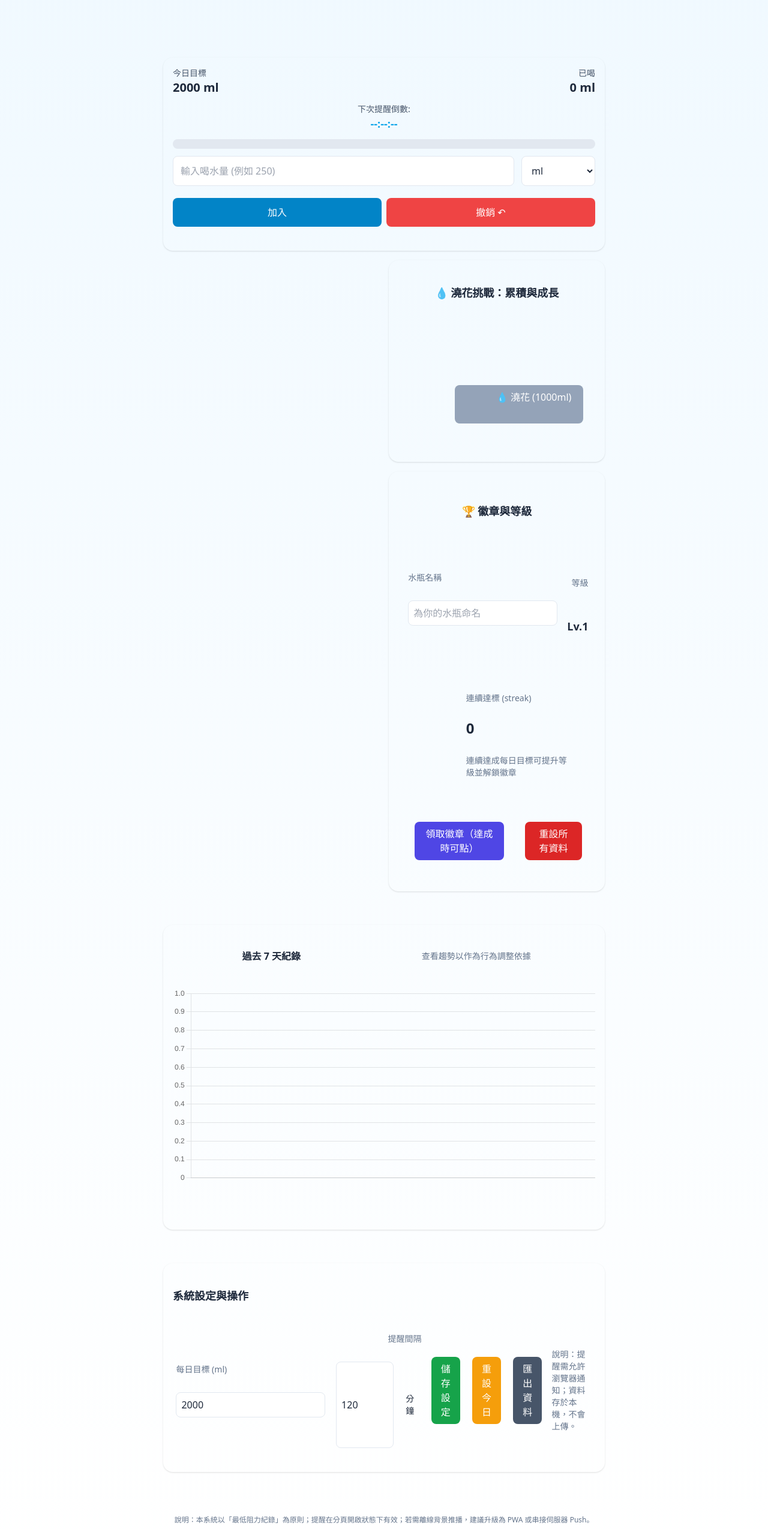
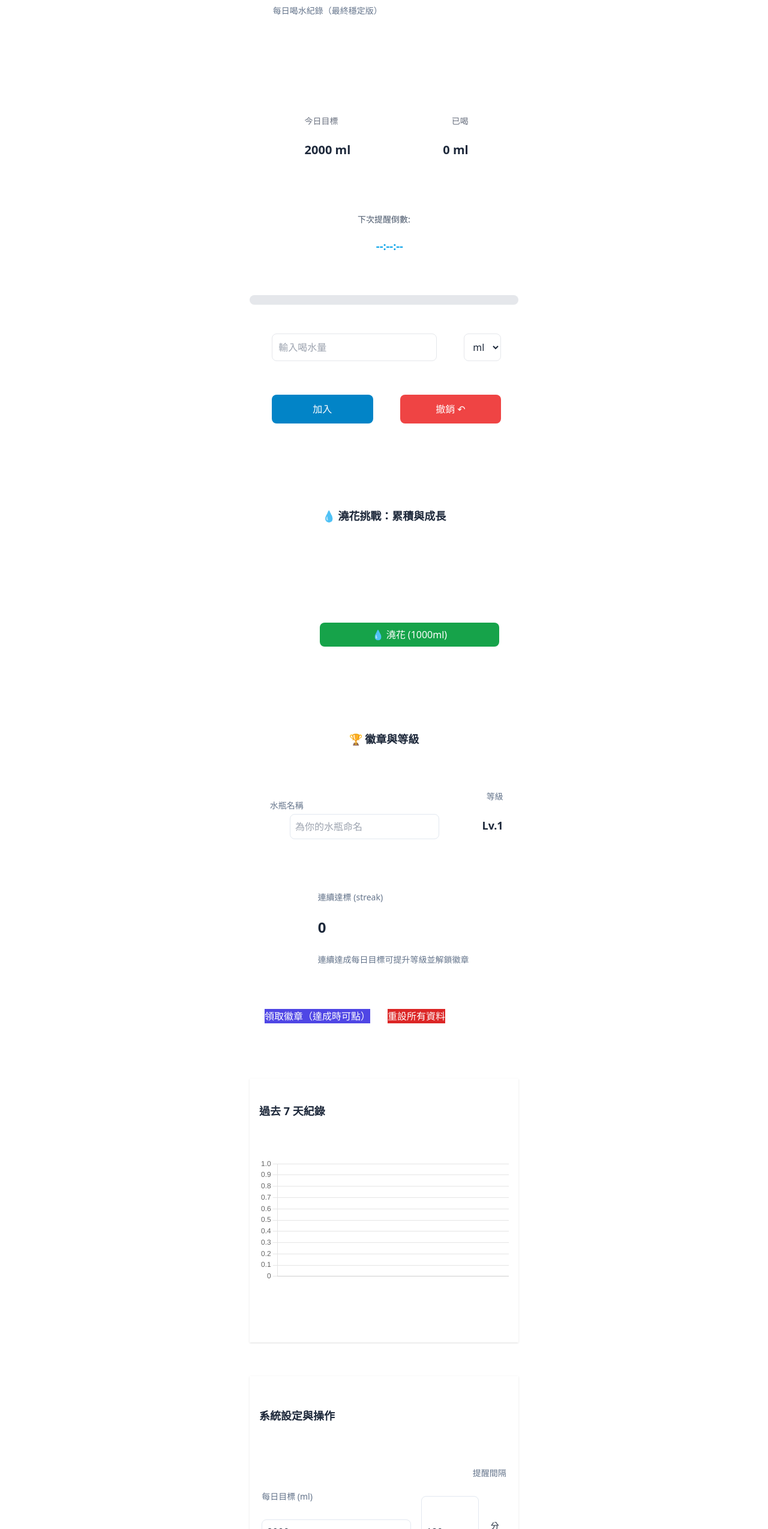
Before and after one commit to awabd9/Baby_Water_Gemini, a plain HTML site: page index.html in a window 1280 px wide. Shown: the part 112-2661 px from the top of the page at 60% size. Drawn offline with nearby package versions, Linux system fonts and the light colour scheme.

Commit message:
Update index.html

```diff
--- a/index.html
+++ b/index.html
@@ -10,124 +10,112 @@
 <script src="https://cdn.jsdelivr.net/npm/lottie-web@5.10.1/build/player/lottie.min.js"></script>
 
 <style>
-    /* 全局 CSS 重置 */
+  /* 採納 GPT 的手機友好 CSS 鎖定 */
   * {
     box-sizing: border-box;
   }
-    /* 核心佈局鎖定：確保 BODY 無邊界、無溢出，並強制置中 */
-    body {
+  html, body {
     margin: 0;
     padding: 0;
-        overflow-x: hidden !important;
-        display: flex;
-        justify-content: center; /* 讓主容器強制置中 */
-        min-height: 100vh;
     width: 100%;
-        color: #111827; /* 確保淺色背景下的主體文字是深色 */
+    overflow-x: hidden;
+    background-color: #f3f4f6;
+    /* 保持 WaterHero 原有風格的背景漸變 */
+    background-image: linear-gradient(to bottom, #eff6ff, #ffffff);
   }
-
-  .glass { backdrop-filter: blur(6px); background: rgba(255,255,255,0.65); }
-  .dark .glass { background: rgba(17,24,39,0.55); }
+  .dark body {
+    background-image: linear-gradient(to bottom, #0f172a, #1e293b);
+  }
+  canvas {
+    max-width: 100% !important;
+    height: auto !important;
+  }
+  .glass {
+    backdrop-filter: blur(8px);
+    background: rgba(255, 255, 255, 0.7);
+    border-radius: 1rem;
+    padding: 1rem;
+  }
+  .dark .glass {
+    background: rgba(17,24,39,0.7);
+  }
   .badge-anim { width: 92px; height: 92px; }
-  .progress-wave { background: linear-gradient(90deg, rgba(255,255,255,0.06), rgba(255,255,255,0)); }
 
   /* 遊戲化區塊 */
-  .water-bucket-wrapper { position: relative; width: 80px; height: 150px; border-radius: 5px 5px 20px 20px; overflow: hidden; }
+  .water-bucket-wrapper { position: relative; width: 80px; height: 150px; border-radius: 5px 5px 20px 20px; overflow: hidden; margin:0 auto; }
   .bucket-outline { position: absolute; top: 0; left: 0; width: 100%; height: 100%; border: 5px solid #a0a0a0; border-top: 10px solid #888; border-radius: 5px 5px 20px 20px; box-sizing: border-box; pointer-events: none; }
   .water-level { position: absolute; bottom: 0; left: 0; width: 100%; height: 0%; background: linear-gradient(to top, #007bff, #4dc3ff); transition: height 0.8s ease-out; border-radius: 0 0 15px 15px; }
-  .flower-garden { display:flex; flex-wrap:wrap; justify-content:center; align-content:flex-start; width:100%; height:150px; overflow-y:auto; padding:5px; border-radius:10px; margin-bottom:10px; border:1px dashed #c4d7e9; background:#f7fff7; }
+  .flower-garden { display:flex; flex-wrap:wrap; justify-content:center; align-content:flex-start; width:100%; height:150px; overflow-y:auto; padding:5px; border-radius:10px; margin-bottom:10px; border:1px dashed #c4d7e9; background:#f7fff7; position:relative; }
   .dark .flower-garden { background:#1a202c; border-color:#4a5568; }
-  .flower-unit { font-size:2em; margin:3px; cursor:default; line-height:1; }
+  .flower-unit { font-size:2em; margin:3px; line-height:1;}
   #gardenMessage { font-size:0.9em; color:#999; padding-top:50px; text-align:center; width:100%; }
-  /* Toast */
-  #toast {
-        position: fixed;
-        right: 20px;
-        bottom: 24px;
-        z-index: 9999;
-        display:flex;
-        flex-direction:column;
-        gap:8px;
-        max-width: 90%;
-        top: auto;
-        left: auto;
-    }
-  .toast-item {
-        background: rgba(0,0,0,0.8);
-        color: #fff;
-        padding:10px 14px;
-        border-radius:8px;
-        min-width:160px;
-        box-shadow: 0 6px 18px rgba(0,0,0,0.2);
-        font-size:14px;
-    }
-    /* 確保按鈕在手機上可以正確堆疊 */
-    .btn-row {
-        display: flex;
-        gap: 0.5rem; /* gap-2 */
-        width: 100%;
-        margin-top: 0.5rem; /* mt-2 */
-    }
+
+    /* 按鈕排版 */
+    .btn-row { display:flex; gap:0.5rem; flex-wrap:wrap; margin-top:0.5rem; }
     .btn-row button {
-        flex: 1 1 50%; /* 讓按鈕平均分配空間 */
-        min-width: 0;
+        flex:1 1 0; /* 確保自動分配寬度 */
+        padding: 0.75rem 0.5rem; /* 縮小左右 padding (px-2) */
+        font-size: 1rem;
     }
 </style>
 </head>
-<body class="bg-gradient-to-b from-sky-50 to-white text-slate-800 min-h-screen">
+<body class="flex flex-col items-center p-4 min-h-screen text-slate-800 dark:text-slate-100">
 
 <div id="toast"></div>
 
-<div class="max-w-3xl mx-auto p-4">
-  <header class="flex items-center justify-between mb-6">
-    <div>
-      <h1 class="text-2xl font-semibold text-slate-800">WaterHero v3.5 💧</h1>     </div>
-    <div class="flex items-center gap-3">
-      <button id="notifyBtn" class="px-3 py-2 rounded-lg glass">提醒</button>
+<div class="w-full max-w-md">
+  <header class="w-full text-center mb-4 flex justify-between items-center">
+    <div class="text-left">
+      <h1 class="text-2xl font-semibold text-blue-600 dark:text-sky-400">WaterHero v3.5 💧</h1>
+      <p class="text-sm text-slate-500 dark:text-slate-300">每日喝水紀錄（最終穩定版）</p>
+    </div>
+    <div class="flex items-center gap-2">
+      <button id="notifyBtn" class="px-3 py-2 rounded-lg glass text-sm active:scale-95">提醒</button>
   </div>
   </header>
 
-  <main class="grid gap-4 md:grid-cols-2">
-    <form id="addForm" onsubmit="event.preventDefault();" novalidate class="md:col-span-2">
-    <section class="p-4 rounded-2xl glass shadow">
-        <div class="flex justify-between items-center mb-3">
-          <div>
-            <div class="text-sm text-slate-600">今日目標</div> <div class="text-xl font-bold"><span id="goalDisplay">2000</span> <span id="unitLabel">ml</span></div>
+<main class="w-full max-w-md flex flex-col gap-4">
+
+  <form id="addForm" onsubmit="event.preventDefault();" novalidate>
+  <section class="glass flex flex-col gap-3">
+      <div class="flex justify-between items-center">
+        <div class="text-left">
+          <div class="text-sm text-gray-500 dark:text-slate-300">今日目標</div>
+          <div class="text-xl font-bold"><span id="goalDisplay">2000</span> ml</div>
         </div>
         <div class="text-right">
-            <div class="text-sm text-slate-600">已喝</div> <div class="text-xl font-bold"><span id="todayTotal">0</span> <span id="unitLabel2">ml</span></div>
+          <div class="text-sm text-gray-500 dark:text-slate-300">已喝</div>
+          <div class="text-xl font-bold"><span id="todayTotal">0</span> ml</div>
         </div>
       </div>
 
-      <div class="w-full text-center text-sm mb-3">
-          <p class="font-medium text-slate-600">下次提醒倒數:</p>
+      <div class="w-full text-center text-sm">
+          <p class="font-medium text-slate-600 dark:text-slate-300">下次提醒倒數:</p>
           <div id="timerDisplay" class="text-lg font-bold text-sky-500">
               --:--:--
           </div>
       </div>
 
-        <div class="w-full h-4 rounded-full bg-slate-200 dark:bg-slate-700 overflow-hidden mb-3">
-          <div id="progressBar" class="h-full bg-sky-400 dark:bg-sky-500 text-right progress-wave" style="width:0%"></div>
+      <div class="w-full bg-gray-200 dark:bg-slate-700 rounded-full h-4 overflow-hidden">
+        <div id="progressBar" class="bg-sky-500 h-4 rounded-full" style="width:0%;"></div>
       </div>
 
-        <div class="flex flex-col gap-3">
-          <div class="flex items-center gap-3">
-            <input id="addInput" type="number" placeholder="輸入喝水量 (例如 250)" class="flex-1 p-3 rounded-lg border border-slate-200 text-slate-800 bg-white">
-            <select id="unitSelect" class="p-3 rounded-lg border border-slate-200 bg-white text-slate-800">
+      <div class="flex items-center gap-2">
+        <input id="addInput" type="number" placeholder="輸入喝水量" class="flex-1 border rounded-lg p-2.5 focus:outline-none focus:ring-2 focus:ring-blue-400 bg-white dark:bg-slate-800">
+        <select id="unitSelect" class="border rounded-lg p-2.5 bg-white dark:bg-slate-800">
           <option value="ml">ml</option>
-              <option value="cup">杯 (250ml)</option>
+          <option value="cup">杯</option>
         </select>
       </div>
 
       <div class="btn-row">
-            <button id="addBtn" class="bg-sky-600 text-white py-3 rounded-lg active:scale-95">加入</button>
-            <button id="undoBtn" class="bg-red-500 text-white py-3 rounded-lg active:scale-95" title="撤銷上一筆記錄">撤銷 ↶</button>
-          </div>
+        <button id="addBtn" class="bg-sky-600 text-white rounded-lg">加入</button>
+        <button id="undoBtn" class="bg-red-500 text-white rounded-lg" title="撤銷上一筆記錄">撤銷 ↶</button>
       </div>
   </section>
   </form>
 
-        <section class="p-4 rounded-2xl glass shadow">
+        <section class="glass">
     <h3 class="font-semibold text-lg mb-3 text-center">💧 澆花挑戰：累積與成長</h3>
     <div class="flex justify-around items-end h-48">
       <div class="water-bucket-wrapper">
@@ -137,14 +125,12 @@
 
       <div class="w-2/3 flex flex-col items-center justify-end h-full">
         <div id="flowerGarden" class="flower-garden"></div>
-          <button id="waterFlowerBtn" disabled class="w-full px-4 py-2 rounded-lg bg-green-600 text-white disabled:bg-slate-400 disabled:cursor-not-allowed mt-2" title="累積 1000ml 水可澆花">
-            💧 澆花 (1000ml)
-          </button>
+        <button id="waterFlowerBtn" disabled class="w-full py-2 rounded-lg bg-green-600 text-white mt-2">💧 澆花 (1000ml)</button>
       </div>
     </div>
   </section>
 
-        <section class="p-4 rounded-2xl glass shadow grid gap-3">
+        <section class="glass flex flex-col gap-3">
     <h3 class="font-semibold text-lg text-center">🏆 徽章與等級</h3>
     <div class="flex items-center justify-between">
       <div>
@@ -166,22 +152,21 @@
       </div>
     </div>
 
-      <div class="flex gap-2">
-        <button id="claimBadge" class="px-4 py-2 rounded-lg bg-indigo-600 text-white">領取徽章（達成時可點）</button>
-        <button id="resetAll" class="px-4 py-2 rounded-lg bg-red-600 text-white">重設所有資料</button>
+    <div class="btn-stack flex-row justify-center">
+      <button id="claimBadge" class="bg-indigo-600 text-white">領取徽章（達成時可點）</button>
+      <button id="resetAll" class="bg-red-600 text-white">重設所有資料</button>
     </div>
   </section>
 
-        <section class="p-4 rounded-2xl glass shadow md:col-span-2">
-      <div class="flex justify-between items-center mb-4">
-        <h3 class="font-semibold">過去 7 天紀錄</h3>
-        <div class="text-sm text-slate-500 dark:text-slate-300">查看趨勢以作為行為調整依據</div>
+    <section class="p-4 glass shadow">
+    <h3 class="font-semibold text-lg mb-4">過去 7 天紀錄</h3>
+    <div class="w-full overflow-hidden">
+      <canvas id="waterChart" class="w-full"></canvas>
     </div>
-      <canvas id="weekChart" height="140"></canvas>
     <div id="historyList" class="mt-3 text-sm text-slate-700 dark:text-slate-300"></div>
   </section>
 
-        <section class="p-4 rounded-2xl glass shadow md:col-span-2">
+    <section class="p-4 glass shadow flex flex-col gap-3">
     <h3 class="font-semibold text-lg">系統設定與操作</h3>
     <div class="flex items-center justify-between">
       <div>
@@ -195,25 +180,24 @@
           <div class="self-center text-sm">分鐘</div>
         </div>
       </div>
+    </div>
 
-      <div class="flex gap-2">
-        <button id="saveSettings" class="px-4 py-2 rounded-lg bg-green-600 text-white">儲存設定</button>
-        <button id="resetToday" class="px-4 py-2 rounded-lg bg-amber-500 text-white">重設今日</button>
-        <button id="exportBtn" class="px-4 py-2 rounded-lg bg-slate-600 text-white">匯出資料</button>
+    <div class="btn-stack flex-row justify-between">
+      <button id="saveSettings" class="bg-green-600 text-white">儲存設定</button>
+      <button id="resetToday" class="bg-amber-500 text-white">重設今日</button>
+      <button id="exportBtn" class="bg-slate-600 text-white">匯出資料</button>
     </div>
-      <div class="text-sm text-slate-500 dark:text-slate-300">說明：提醒需允許瀏覽器通知；資料存於本機，不會上傳。</div>
+    <div class="text-sm text-slate-500 dark:text-slate-300">說明：資料存於本機，不會上傳。</div>
   </section>
 
-    <footer class="text-xs text-slate-500 dark:text-slate-400 mt-4 md:col-span-2">
-      說明：本系統以「最低阻力紀錄」為原則；提醒在分頁開啟狀態下有效；若需離線背景推播，建議升級為 PWA 或串接伺服器 Push。
-    </footer>
 </main>
-</div>
+
+<footer class="text-xs text-gray-400 mt-4 mb-2">© 2025 WaterHero - 穩定版</footer>
+
 
 <script>
 /*
-  WaterHero v2.4 - 最終穩定版
-  修正重點：移除所有 showToast 呼叫，確保靜默運行。
+  WaterHero v3.0 - 最終穩定版 (手機優先佈局)
 */
 
 const LS_KEY = 'waterhero_v1';
@@ -224,7 +208,6 @@ const FINAL_FLOWER_ICON = "🌸";
 /* ---------- Helpers ---------- */
 function isoDate(d = new Date()){ return new Date(d.getFullYear(), d.getMonth(), d.getDate()).toISOString().split('T')[0]; }
 function showToast(msg, timeout = 3000){ console.log("TOAST:", msg); } // 訊息導向 Console
-
 
 /* ---------- state + persistence ---------- */
 function defaultState(){
@@ -287,7 +270,7 @@ const unitLabel2 = document.getElementById('unitLabel2');
 const goalInput = document.getElementById('goalInput');
 const saveSettings = document.getElementById('saveSettings');
 const resetTodayBtn = document.getElementById('resetToday');
-const weekChartCtx = document.getElementById('weekChart');
+const weekChartCtx = document.getElementById('waterChart'); // 注意：ID 改為 waterChart
 const historyList = document.getElementById('historyList');
 const exportBtn = document.getElementById('exportBtn');
 const bottleNameInput = document.getElementById('bottleName');
@@ -331,7 +314,6 @@ function onAdd(){
   if(!addInput) return; // 確保元素存在
 
   const raw = parseFloat(addInput.value);
-  // 這裡進行純 JS 驗證
   if (!raw || raw <= 0) { showToast('請輸入大於 0 的數字'); return; }
   let addMl = raw;
   if (unitSelect && unitSelect.value === 'cup') addMl = raw * 250;
@@ -346,7 +328,7 @@ function onAdd(){
   if (prevTotal < state.settings.goal && newTotal >= state.settings.goal){
     onAchieveToday();
   } else {
-    console.log(`已新增 ${addMl} ml`); // 訊息導向 Console
+    console.log(`已新增 ${addMl} ml`);
   }
   state.meta.lastReminderTime = Date.now();
 }
```
Lines whose indentation alone changed are shown as unchanged.
